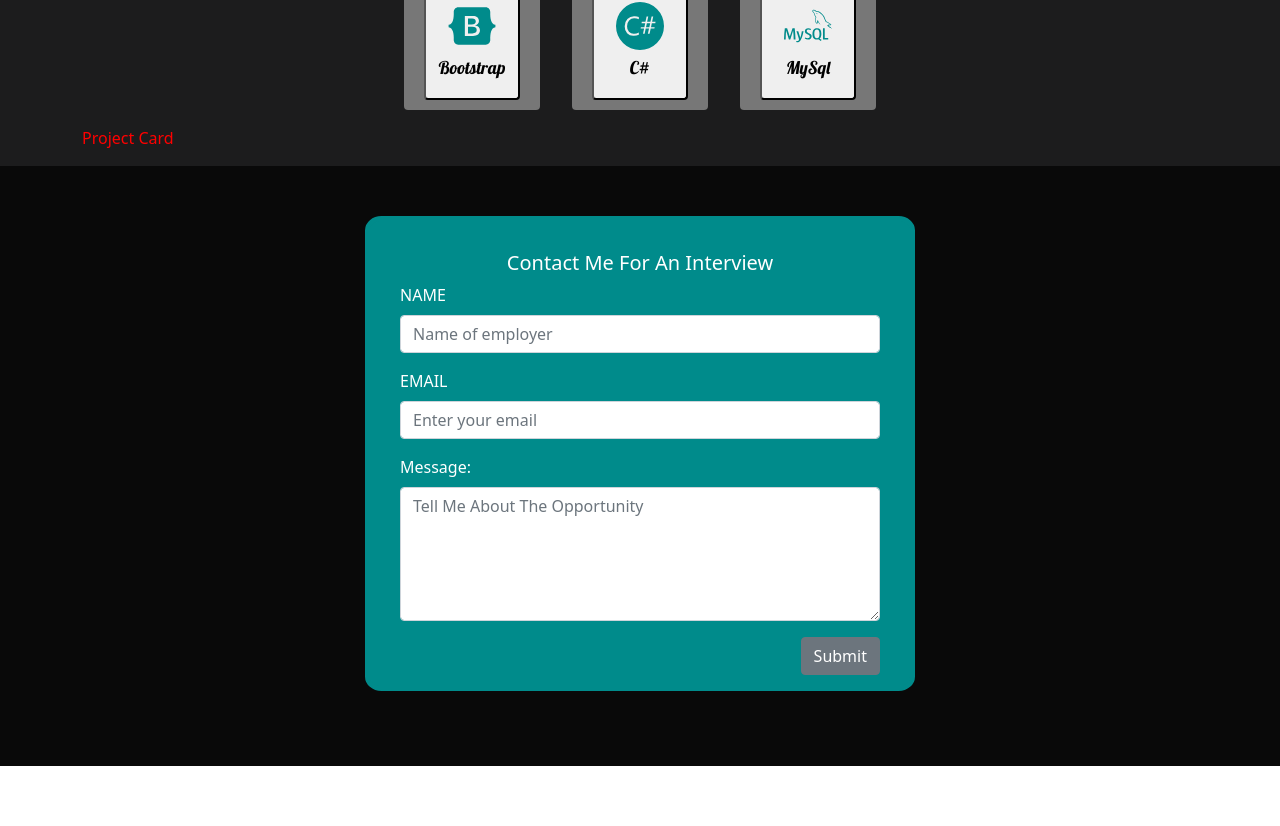
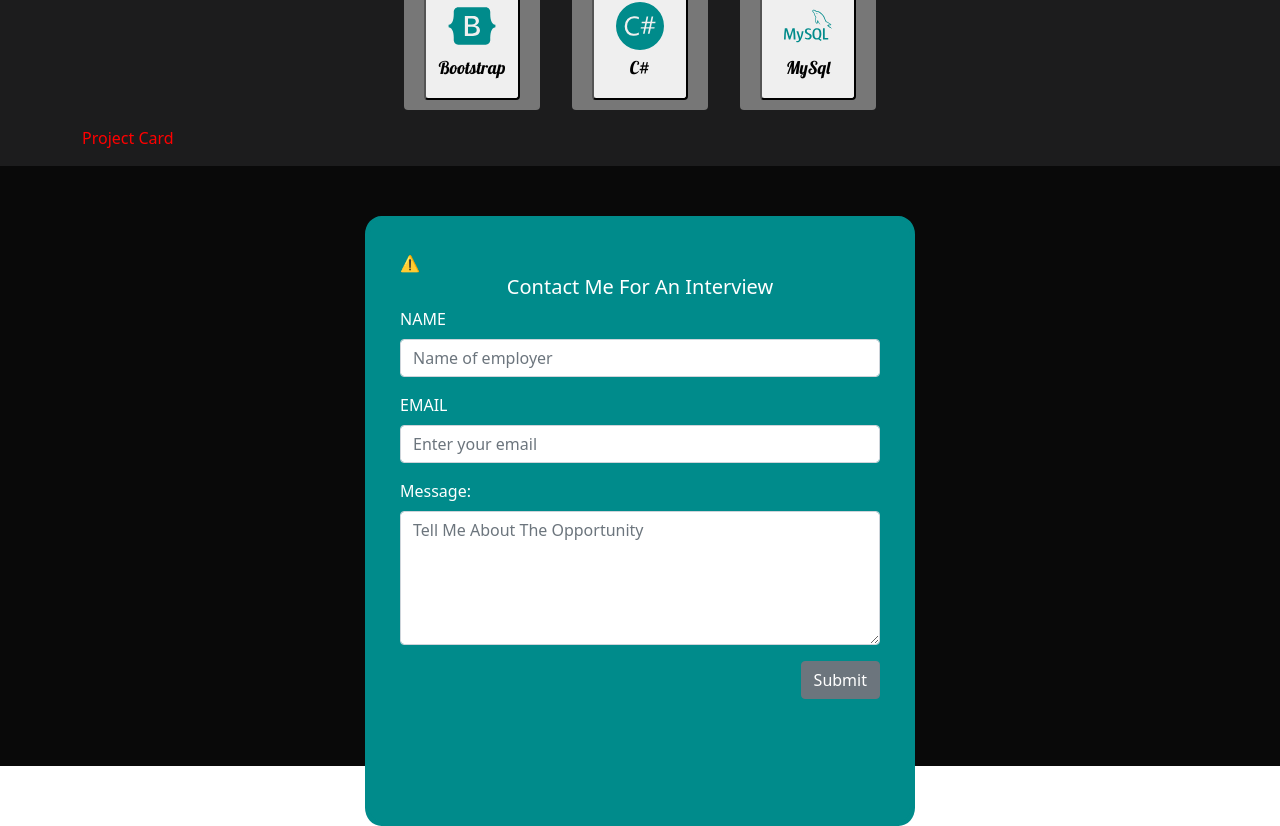
Before and after one commit to almostvenice/PortfolioWebsite, a React (Create React App) app: page / in a window 1280 px wide. Shown: the part 1671-2497 px from the top of the page. Before the commit the page ends 2437 px from the top, so only its background shows below. Built offline with nearby package versions, Linux system fonts and the light colour scheme; no server answers.

Commit message:
form animation

```diff
--- a/src/components/ContactForm.jsx
+++ b/src/components/ContactForm.jsx
@@ -1,18 +1,32 @@
 
 import React from "react";
 import "bootstrap/dist/css/bootstrap.min.css";
-import { FormGroup, Label, Input, Button, Form, FormText } from "reactstrap";
+import { FormGroup, Label, Input, Button, Form, FormText, Row } from "reactstrap";
 import "./contactForm.css";
+import {Player, Controls} from '@lottiefiles/react-lottie-player';
 function ContactForm() {
   return (
+
+
     <div style={{
       display: "block",
       width: 550,
-            height: 475,
+      height: 610,
       padding: 30
     }}
     className="bor"
     >
+
+
+      <Player
+       id='lottiePlayer'
+       autoplay
+       loop
+       src="https://assets1.lottiefiles.com/packages/lf20_gaplvsns.json"
+       style={{ height: '150px', width: '150px', float: '', }}
+>
+    <Controls visible={false} buttons={['play', 'repeat', 'frame', 'debug']} />
+</Player>
   <h5 className="text-white text-center">Contact Me For An Interview</h5>
         <Form >
           <FormGroup>
@@ -41,7 +55,8 @@ function ContactForm() {
             <Label htmlFor="message" className="text-white">Message:</Label>
             <Input type="textarea" name="text" id="message" rows="5" cols='40' placeholder="Tell Me About The Opportunity" />
           </FormGroup>
-          <Button style={{float: 'right'}}>Submit</Button>
+
+          <Button style={{float: 'right', }}>Submit</Button>
         </Form>
       </div>
   );
```
Lines whose indentation alone changed are shown as unchanged.
